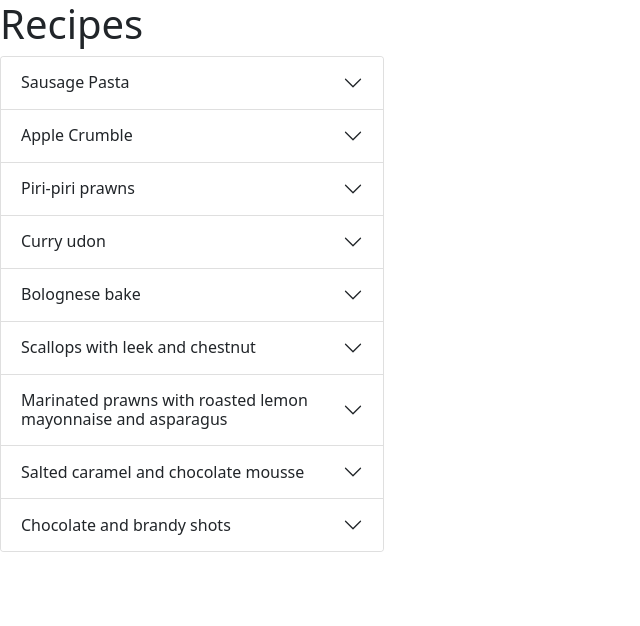
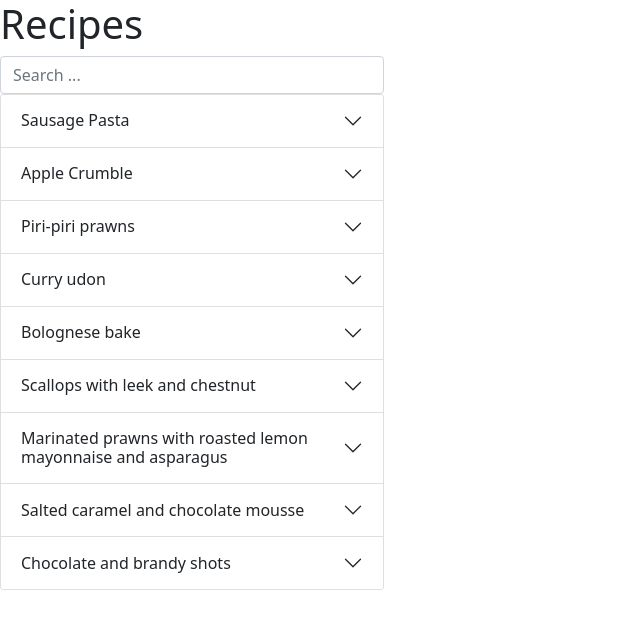
Before and after one commit to Arrun21/FEWD-CW1, a React (Create React App) app: page / in a window 1280 px wide. Shown: the top 626 px of the page, without its empty margins (0-640 px from the left). Built offline with nearby package versions, Linux system fonts and the light colour scheme.

Commit message:
added search bar

```diff
--- a/src/App.js
+++ b/src/App.js
@@ -1,13 +1,15 @@
 import React from "react";
 import DisplayFoodItems from "./components/DisplayFoodItems"
 import { items } from "./data/data";
+import Search from "./components/Search"
 
 console.log( {items})
 function App() {
   return (
     <div>
       <h1>Recipes</h1>
-      <DisplayFoodItems foodList={items} />
+      {/* <DisplayFoodItems foodList={items} /> */}
+      <Search details={items}/>
     </div>
   );
 }
--- /dev/null
+++ b/src/components/Search.js
@@ -0,0 +1,23 @@
+import React, { useState } from "react";
+import DisplayFoodItems from "./DisplayFoodItems";
+
+function Search({ details }) {
+    const [searchField, setSearchField] = useState("");
+    const filtered = details.filter((entry) => {
+        return entry.name.toLowerCase().includes(searchField.toLowerCase());
+    });
+    return (
+        <div>
+            <div class="search">
+                <input
+                    className="form-control"
+                    type="text"
+                    placeholder="Search ..."
+                    onChange={(e) => setSearchField(e.target.value)}
+                />
+            </div>
+            <DisplayFoodItems foodList={filtered} />
+        </div>
+    );
+}
+export default Search;
--- a/src/index.css
+++ b/src/index.css
@@ -17,3 +17,7 @@ code {
   font-size:large;
   margin-bottom: -1em ;
 }
+
+.search{
+  width:30%;
+}
```
